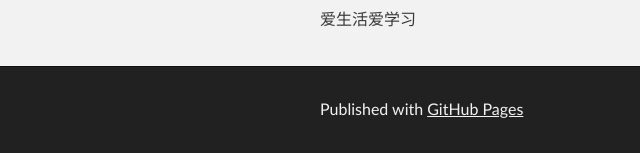
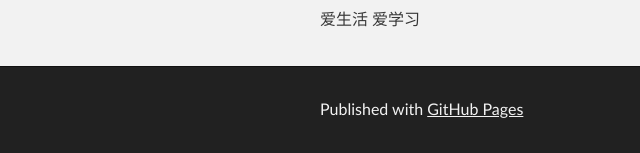
Before and after one commit to Roshine/roshine.github.com, a plain HTML site: page index.html in a window 1280 px wide. Shown: the part 1314-1467 px from the top of the page, 0-640 px from the left. Drawn offline with Linux system fonts and the light colour scheme.

Commit message:
Update index.html

```diff
--- a/index.html
+++ b/index.html
@@ -66,11 +66,8 @@
 <blockquote>
 <p>产品经理、前端开发     安赛斯基因分析系统</p>
 </blockquote>
-
 <p>2015-05  至  2016-01</p>
-
 <p>该系统主要提供给生物科技人员对人体已加注释的基因样本进行分析过滤的平台工具,主要应用jQuery及Bootstrap完成页面的布局及前端交互功能。</p>
-
 <blockquote>
 <p>前端开发     计算机导论学习网站</p>
 </blockquote>
@@ -82,7 +79,7 @@
 <h2>
 <a id="自我评价" class="anchor" href="#%E8%87%AA%E6%88%91%E8%AF%84%E4%BB%B7" aria-hidden="true"><span aria-hidden="true" class="octicon octicon-link"></span></a>自我评价</h2>
 
-<p>爱生活爱学习</p>
+<p>爱生活 爱学习</p>
       </section>
     </div>
 
```
